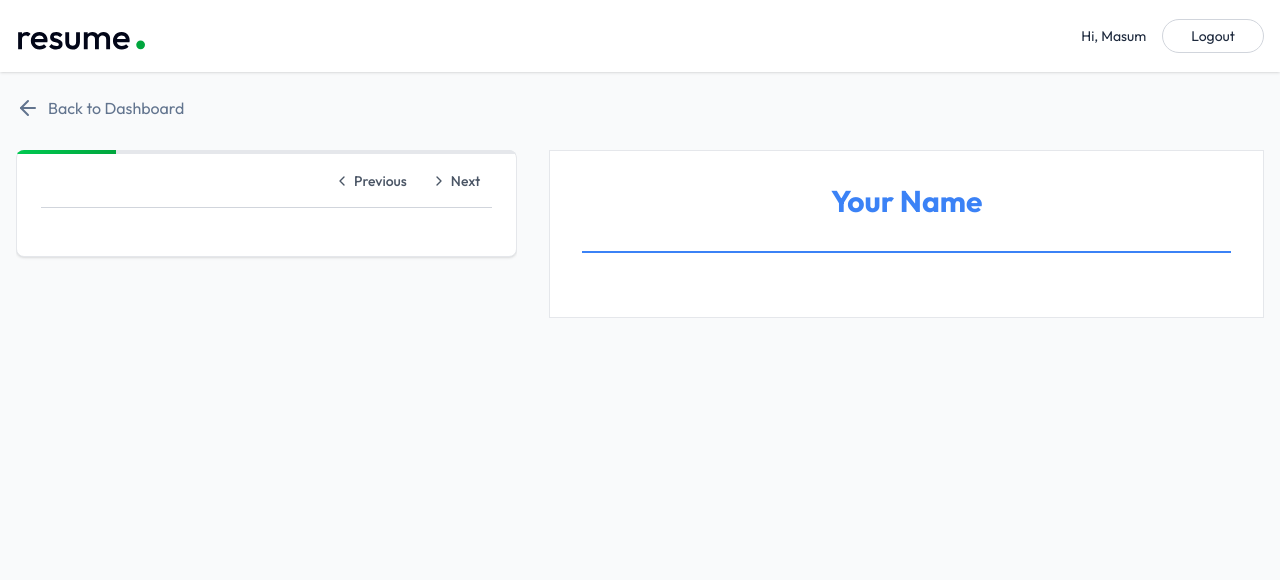
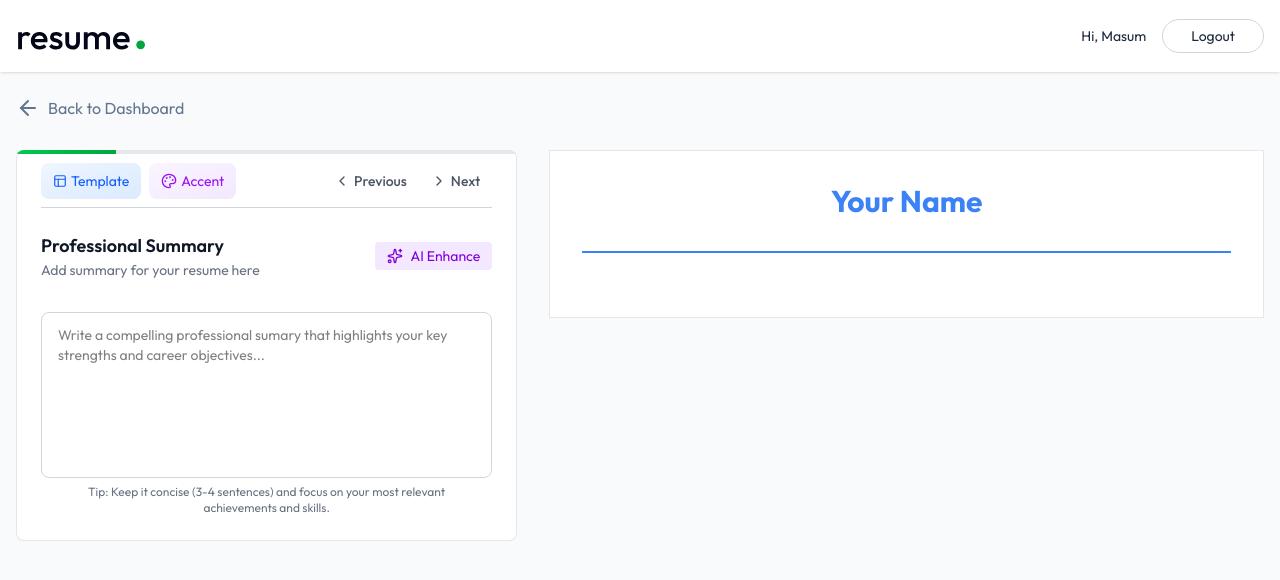
Before and after one commit to Masum0895/Ai_Resume_Builder, a React (Vite) app in the folder client/: page /app/builder/1 in a window 1280 px wide. Both pictures are taken after a click on the button "Next". Shown: the top 580 px of the page. Built offline with nearby package versions, Linux system fonts and the light colour scheme.

Commit message:
Templates, color accent,summary part added to resume builder

```diff
--- /dev/null
+++ b/client/src/components/ColorPicker.jsx
@@ -0,0 +1,43 @@
+import { Palette, Check } from 'lucide-react';
+import React, { useState } from 'react'
+
+const ColorPicker = ({selectedColor, onChange}) => {
+    const colors = [
+        {name:"Blue", value: "#3B82F6"},
+        {name:"Indigo", value: "#6366F1"},
+        {name:"Purple", value: "#8B5CF6"},
+        {name:"Green", value: "#10B981"},
+        {name:"Red", value: "#EF4444"},
+        {name:"Orange", value: "#F97316"},
+        {name:"Teal", value: "#14B8A6"},
+        {name:"Pink", value: "#EC4899"},
+        {name:"Gray", value: "#6B7280"},
+        {name:"Black", value: "#1F2937"},
+    ]
+    const [isOpen, setIsOpen] = useState(false);
+  return (
+    <div className='relative'>
+        <button onClick={()=> setIsOpen(!isOpen)} className='flex items-center gap-1 text-sm text-purple-600 bg-gradient-to-br from-purple-50 to-purple-100 ring-purple-300 hover:ring transition-all px-3 py-2 rounded-lg'>
+            <Palette size={16}/> <span className='max-sm:hidden'>Accent</span>
+        </button>
+        {isOpen && (
+            <div className='grid grid-cols-4 w-60 gap-2 absolute top-full left-0 right-0 p-3 mt-2 z-10 bg-white rounded-md border border-gray-200 shadow-sm'>
+                {colors.map((color) => (
+                    <div key={color.value} onClick={() => {onChange(color.value); setIsOpen(false)}}className='relative cursor-pointer group flex flex-col'>
+                        <div className='w-12 h-12 rounded-full border-2 border-transparent group-hover:border-black/25 transition-colors' style={{ backgroundColor: color.value }}>
+                        </div>
+                        {selectedColor === color.value && (
+                            <div className='absolute top-0 left-0 right-0 bottom-4.5 flex items-center justify-center'>
+                                <Check className='size-5 text-white'/>
+                            </div>
+                            )}
+                        <p className='text-xs text-center mt-1 text-gray-600'>{color.name}</p>
+                    </div>
+                ))}
+            </div>
+        )}
+    </div>
+  )
+}
+
+export default ColorPicker
--- /dev/null
+++ b/client/src/components/ExperienceForm.jsx
@@ -0,0 +1,38 @@
+import { Plus } from 'lucide-react'
+import React from 'react'
+
+const ExperienceForm = ({data, onChange}) => {
+    const addExperience = () =>{
+        const newExperience = () =>{
+            const newExperience = {
+                company: "",
+                position: "",
+                start_date: "",
+                end_date: "",
+                description: "",
+                is_current: false
+            };
+            onChange([...data, newExperience])
+        }
+
+        const removeExperience =()=>{
+
+        }
+    }
+  return (
+    <div className='space-y-6'>
+        <div className='flex items-center justify-between'>
+            <div>
+                <h3 className='flex items-center gap-2 text-lg font-semibold text-gray-900'>Professional Experience</h3>
+                <p className='text-sm text-gray-500'>Add your job Experience</p>
+            </div>
+            <button className='flex items-center gap-2 px-3 py-1 text-sm bg-purple-100 text-purple-700 rounded hover:bg-purple-200 transition-colors'>
+                <Plus className='size-4'/>Add Experience
+            </button>
+        </div>
+
+    </div>
+  )
+}
+
+export default ExperienceForm
--- /dev/null
+++ b/client/src/components/ProfessionalSummaryForm.jsx
@@ -0,0 +1,24 @@
+import { Sparkles } from 'lucide-react'
+import React from 'react'
+
+const ProfessionalSummaryForm = ({data, onChange, setResumeData}) => {
+  return (
+    <div className='space-y-4'>
+        <div className='flex items-center justify-between'>
+            <div>
+                <h3 className='flex items-center gap-2 text-lg font-semibold text-gray-900'>Professional Summary</h3>
+                <p className='text-sm text-gray-500'>Add summary for your resume here</p>
+            </div>
+            <button className='flex items-center gap-2 px-3 py-1 text-sm bg-purple-100 text-purple-700 rounded hover:bg-purple-200 transition-colors disabled:opacity-50'>
+                <Sparkles className='size-4'/>AI Enhance
+            </button>
+        </div>
+        <div className='mt-6'>
+            <textarea value={data || ''} onChange={(e)=> onChange(e.target.value)} rows={7} className='w-full p-3 px-4 mt-2 border text-sm border-gray-300 rounded-lg focus:ring focus:ring-blue-500 focus:border-blue-500 outline-none transition-colors resize-none' placeholder='Write a compelling professional sumary that highlights your key strengths and career objectives...'/>
+                <p className='text-xs text-gray-500 max-w-4/5 mx-auto text-center'>Tip: Keep it concise (3-4 sentences) and focus on your most relevant achievements and skills.</p>
+        </div>
+    </div>
+  )
+}
+
+export default ProfessionalSummaryForm
--- a/client/src/components/templateSelector.jsx
+++ b/client/src/components/templateSelector.jsx
@@ -1,11 +1,59 @@
-import React from 'react'
+import React, { useState } from 'react'
+import {Check, Layout} from 'lucide-react'
 
-const templateSelector = () => {
+const TemplateSelector = ({selectedTemplate, onChange}) => {
+  const [isOpen, setIsOpen] = useState(false)
+
+  const templates = [
+    {
+      id: 'classic',
+      name: 'Classic',
+      preview: 'A clean, traditional resume format with clear sections and professional typography'
+    },
+    {
+      id: 'modern',
+      name: 'Modern',
+      preview: 'Sleek design with strategic use of color and modern format font choices'
+    },
+    {
+      id: 'minimal-image',
+      name: 'Minimal Image',
+      preview: 'Minimal design with a single image and clean typography'
+    },
+    {
+      id: 'minimal',
+      name: 'Minimal',
+      preview: 'Ultra clean design that puts your content front and center'
+    },
+  ]
   return (
-    <div>
-
+    <div className='relative'>
+      <button onClick={()=> setIsOpen(!isOpen)} className='flex items-center gap-1 text-sm text-blue-600 bg-gradient-to-br from-blue-50 to-blue-100 ring-blue-300 hover:ring transition-all px-3 py-2 rounded-lg'>
+        <Layout size={14} /> <span className='max-sm:hidden'>Template</span>
+      </button>
+      {isOpen && (
+        <div className='absolute top-full w-xs p-3 mt-2 space-y-3 z-10 bg-white rounded-md brder border-gray-200 shadow-sm'>
+          {templates.map((template)=>(
+            <div key={template.id} onClick={()=> {onChange(template.id); setIsOpen(false)}} className={`relative p-3 border rounded-md cursor-pointer transition-all ${selectedTemplate === template.id ? "border-blue-400 bg-blue-100" :"border-gray-300 hover:border-gray-400 hover:bg-gray-100"}`}>
+              {selectedTemplate === template.id && (
+                <div className='absolute top-2 right-2'>
+                  <div className='size-5 bg-blue-400 rounded-full flex items-center justify-center'>
+                    <Check className='w-3 h-3 text-white' />
+                  </div>
+                </div>
+              )}
+              <div className='space-y-1'>
+                <h4 className='font-medium text-gray-800'>
+                  {template.name}
+                </h4>
+                <div className='mt-2 p-2 bg-blue-50 rounded text-xs text-gray-500 italic'>{template.preview}</div>
+              </div>
+            </div>
+          ))}
+        </div>
+      )}
     </div>
   )
 }
 
-export default templateSelector
+export default TemplateSelector
--- a/client/src/pages/ResumeBuilder.jsx
+++ b/client/src/pages/ResumeBuilder.jsx
@@ -4,6 +4,9 @@
 import { ArrowLeftIcon, Briefcase, ChevronLeft, ChevronRight, FileText, FolderIcon, GraduationCap, Sparkles, User } from 'lucide-react'
 import PersonalInfoForm from '../components/PersonalInfoForm'
 import ResumePreview from '../components/ResumePreview'
+import ColorPicker from '../components/ColorPicker'
+import TemplateSelector from '../components/templateSelector'
+import ProfessionalSummaryForm from '../components/ProfessionalSummaryForm'
 
 const ResumeBuilder = () => {
 
@@ -67,7 +70,11 @@
 
               {/* Section Navigation */}
               <div className='flex justify-between items-center mb-6 border-b border-gray-300 py-1'>
-                <div></div>
+                <div className='flex items-center gap-2'>
+                  <TemplateSelector selectedTemplate={resumeData.template} onChange={(template)=> setResumeData(prev => ({...prev, template}))}/>
+                  <ColorPicker selectedColor={resumeData.accent_color} onChange={(color) => setResumeData(prev => ({...prev, accent_color: color}))}
+                  />
+                </div>
                 <div className='flex items-center'>
                   {activeSectionIndex !== 0 && (
                     <button onClick={()=> setActiveSectionIndex((prevIndex)=> Math.max(prevIndex - 1, 0))} className='flex items-center gap-1 p-3 rounded-lg text-sm font-medium text-gray-600 hover:bg-gray-50 transition-all' disabled={setActiveSectionIndex === 0}>
@@ -83,6 +90,9 @@
               <div className='space-y-6'>
                 {activeSection.id === 'personal' && (
                   <PersonalInfoForm data={resumeData.personal_info} onChange={(data)=>setResumeData(prev => ({...prev, personal_info: data}))} removeBackground={removeBackground} setRemoveBackGround={setRemoveBackground}/>
+                )}
+                {activeSection.id === 'summary' && (
+                  <ProfessionalSummaryForm data={resumeData.professional_summary} onChange={(data)=> setResumeData(prev=> ({...prev, professional_summary: data}))} setResumeData={setResumeData}/>
                 )}
               </div>
             </div>
```
